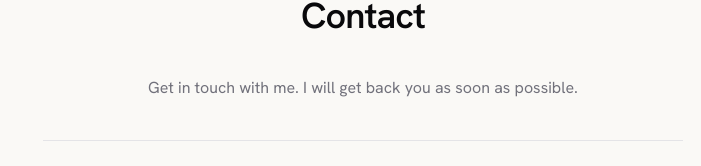
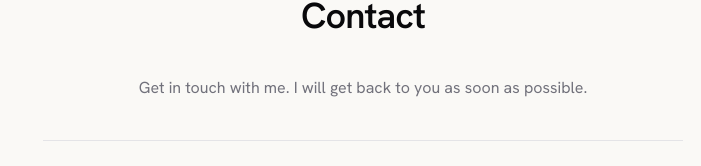
Before and after one commit to harxxhilgg/edgedev, a Next.js app: page /get-in-touch in a window 1280 px wide. Shown: the part 140-306 px from the top of the page, without its empty margins (277-978 px from the left). Built offline with nearby package versions, Linux system fonts and the light colour scheme; no server answers; the database is empty.

Commit message:
fix: correct typo in contact message

```diff
--- a/src/app/(main)/get-in-touch/page.tsx
+++ b/src/app/(main)/get-in-touch/page.tsx
@@ -16,7 +16,7 @@ export default function Page() {
       </h1>
 
       <p className="mt-4 text-center text-muted-foreground">
-        Get in touch with me. I will get back you as soon as possible.
+        Get in touch with me. I will get back to you as soon as possible.
       </p>
 
       <Separator orientation="horizontal" className="my-10" />
```
